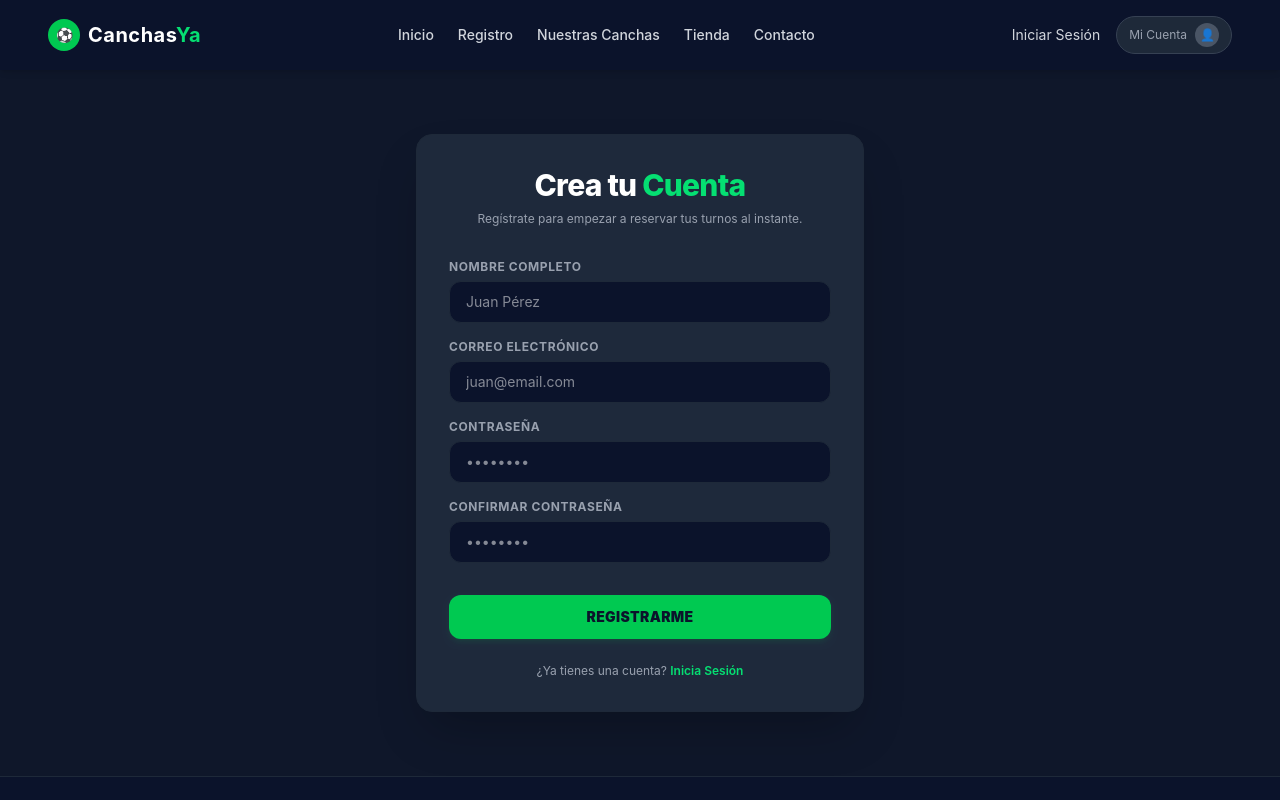
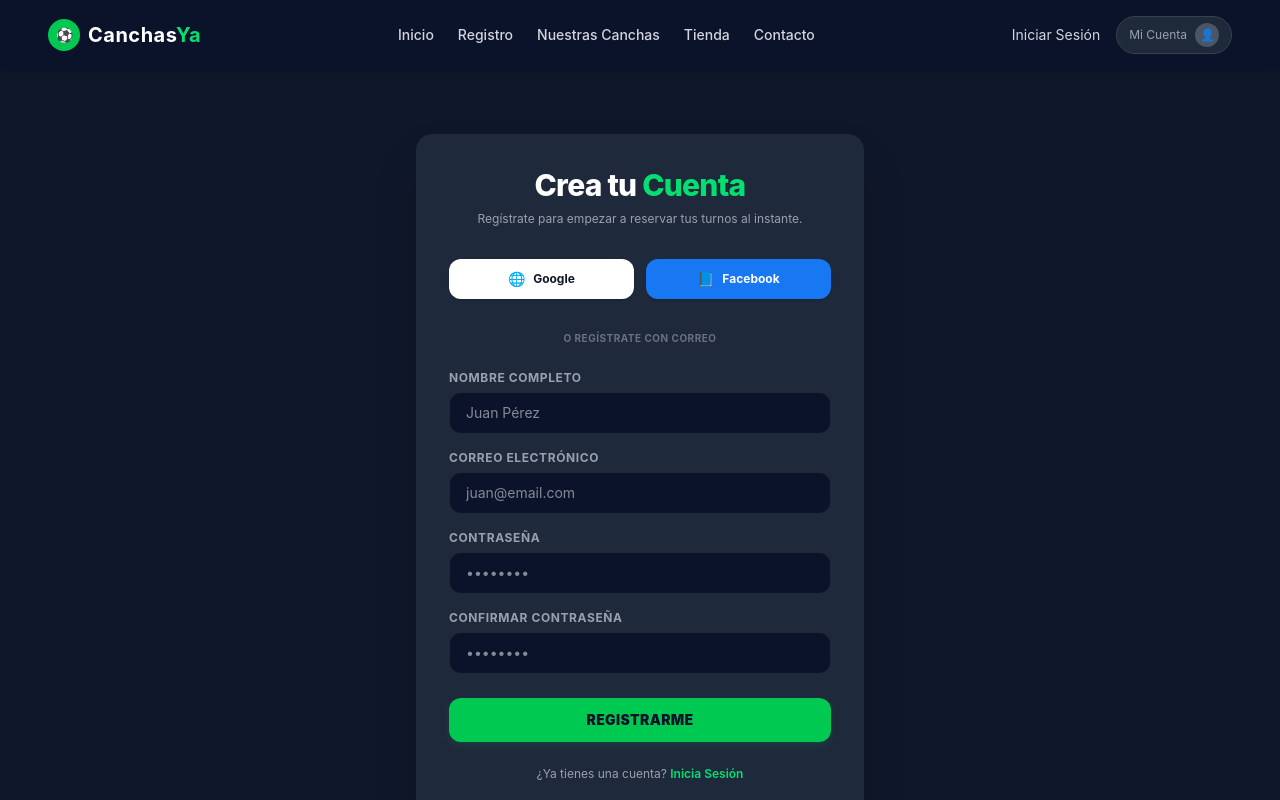
Before and after one commit to Angeln0294/FrontEnd-ProyectoFinDeModulo, a React (Vite) app: page /registro in a window 1280 px wide. Shown: the top 800 px of the page. Built offline with nearby package versions, Linux system fonts and the light colour scheme.

Commit message:
agregue boton de redes sociales google y facebook en pagina de registro

```diff
--- a/src/components/SeccionRegistro.jsx
+++ b/src/components/SeccionRegistro.jsx
@@ -1,7 +1,7 @@
 import React, { useState } from 'react';
 import { Link } from 'react-router-dom';
 
-export default function SeccionRegistro() { // <-- Nombre de componente corregido
+export default function SeccionRegistro() {
   const [formData, setFormData] = useState({
     nombre: '',
     email: '',
@@ -23,10 +23,16 @@ export default function SeccionRegistro() { // <-- Nombre de componente corregid
     setFormData({ nombre: '', email: '', password: '', confirmPassword: '' });
   };
 
+  // Funciones para manejar los registros sociales más adelante
+  const handleSocialRegister = (provider) => {
+    alert(`🌐 Redireccionando al registro seguro con ${provider}...`);
+  };
+
   return (
-    <section className="w-full bg-[#0f172a] py-16 px-6 flex items-center justify-center min-h-[80vh]">
+    <section className="w-full bg-[#0f172a] py-16 px-6 flex items-center justify-center min-h-[85vh]">
       <div className="bg-[#1e293b] p-8 rounded-2xl border border-gray-800 shadow-2xl w-full max-w-md">
 
+        {/* Encabezado */}
         <div className="text-center mb-8">
           <h2 className="text-3xl font-extrabold text-white tracking-tight">
             Crea tu <span className="text-green-400">Cuenta</span>
@@ -36,6 +42,38 @@ export default function SeccionRegistro() { // <-- Nombre de componente corregid
           </p>
         </div>
 
+        {/* BOTONES SOCIALES */}
+        <div className="flex flex-col sm:flex-row gap-3 mb-6">
+          {/* Botón Google */}
+          <button
+            type="button"
+            onClick={() => handleSocialRegister('Google')}
+            className="flex-1 flex items-center justify-center gap-2 bg-white hover:bg-gray-100 text-gray-900 font-bold py-2.5 px-4 rounded-xl text-xs transition-colors shadow-sm cursor-pointer"
+          >
+            <span className="text-sm">🌐</span> Google
+          </button>
+
+          {/* Botón Facebook */}
+          <button
+            type="button"
+            onClick={() => handleSocialRegister('Facebook')}
+            className="flex-1 flex items-center justify-center gap-2 bg-[#1877f2] hover:bg-[#166fe5] text-white font-bold py-2.5 px-4 rounded-xl text-xs transition-colors shadow-sm cursor-pointer"
+          >
+            <span className="text-sm">📘</span> Facebook
+          </button>
+        </div>
+
+       {/* Divisor estético corregido sin advertencias */}
+    <div className="flex py-2 items-center mb-4 w-full">
+    <div className="border-t border-gray-800" style={{ flex: '1 1 0%' }}></div>
+    <span className="mx-4 text-gray-500 text-[10px] font-bold uppercase tracking-wider block whitespace-nowrap">
+    o regístrate con correo
+    </span>
+    <div className="border-t border-gray-800" style={{ flex: '1 1 0%' }}></div>
+    </div>
+
+
+        {/* Formulario Tradicional */}
         <form onSubmit={handleSubmit} className="flex flex-col gap-4">
           <div className="flex flex-col gap-1.5">
             <label className="text-xs font-bold text-gray-400 uppercase tracking-wider">Nombre Completo</label>
@@ -57,7 +95,7 @@ export default function SeccionRegistro() { // <-- Nombre de componente corregid
             <input type="password" name="confirmPassword" value={formData.confirmPassword} onChange={handleChange} required placeholder="••••••••" className="w-full bg-[#0b132b] border border-gray-800 rounded-xl px-4 py-2.5 text-sm text-white focus:outline-none focus:border-green-500 transition-colors" />
           </div>
 
-          <button type="submit" className="w-full bg-green-500 hover:bg-green-600 text-[#0b132b] font-black py-3 rounded-xl transition-colors text-sm tracking-wide mt-4 shadow-md shadow-green-500/10">
+          <button type="submit" className="w-full bg-green-500 hover:bg-green-600 text-[#0b132b] font-black py-3 rounded-xl transition-colors text-sm tracking-wide mt-2 shadow-md shadow-green-500/10">
             REGISTRARME
           </button>
         </form>
```
